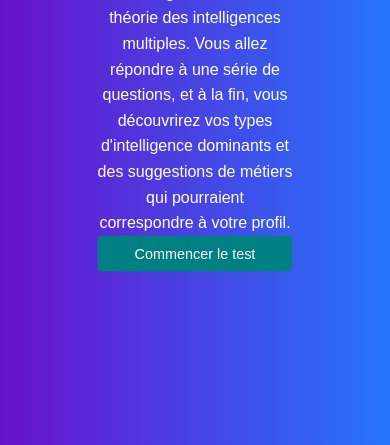
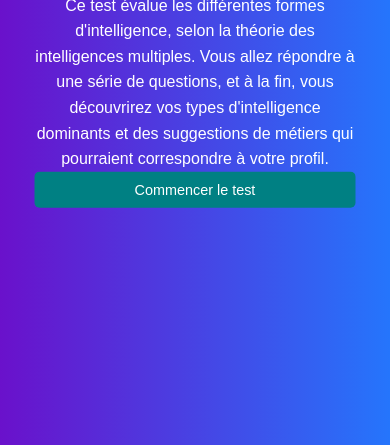
Before and after one commit to Soulyvan/my-intello-type, a plain HTML site: page index.html in a window 390 px wide. Shown: the part 399-844 px from the top of the page. Drawn offline with Linux system fonts and the light colour scheme.

Commit message:
Update styles.css

```diff
--- a/styles.css
+++ b/styles.css
@@ -179,7 +179,7 @@ button:hover {
 
 /* 📌 Responsive Design - Écrans <= 768px (Tablettes & Mobiles) */
 @media screen and (max-width: 768px) {
-    #quiz-container, #result-container {
+    #quiz-container, #result-container, #intro-container {
         width: 90%;
         max-width: 90%;
         padding: 20px;
@@ -207,7 +207,7 @@ button:hover {
 
 /* 📌 Responsive Design - Écrans <= 460px (Petits smartphones) */
 @media screen and (max-width: 460px) {
-    #quiz-container, #result-container {
+    #quiz-container, #result-container, #intro-container {
         width: 95%;
         padding: 15px;
         margin: 0 auto;
```
